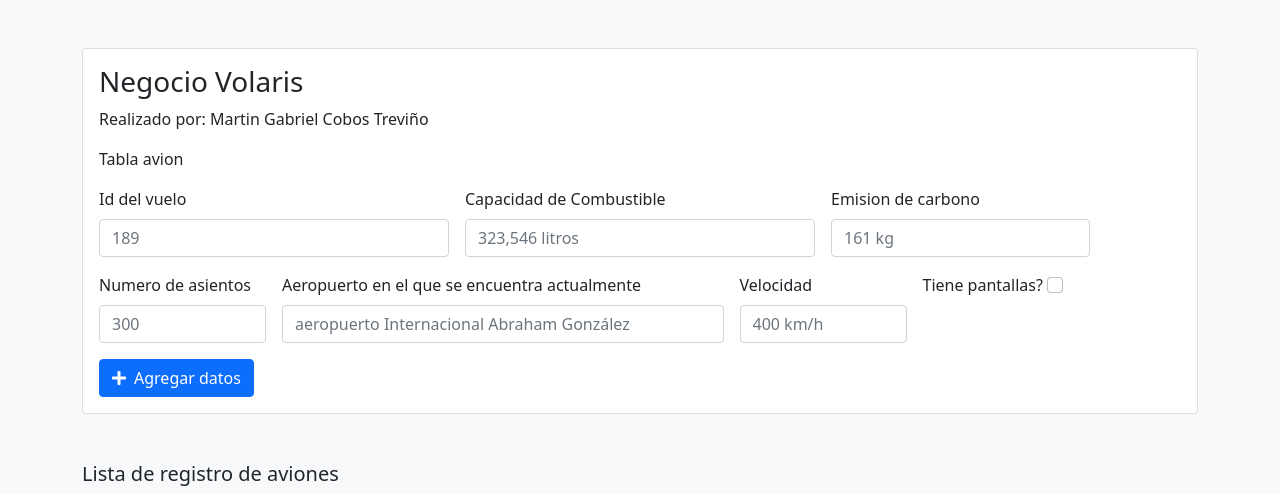
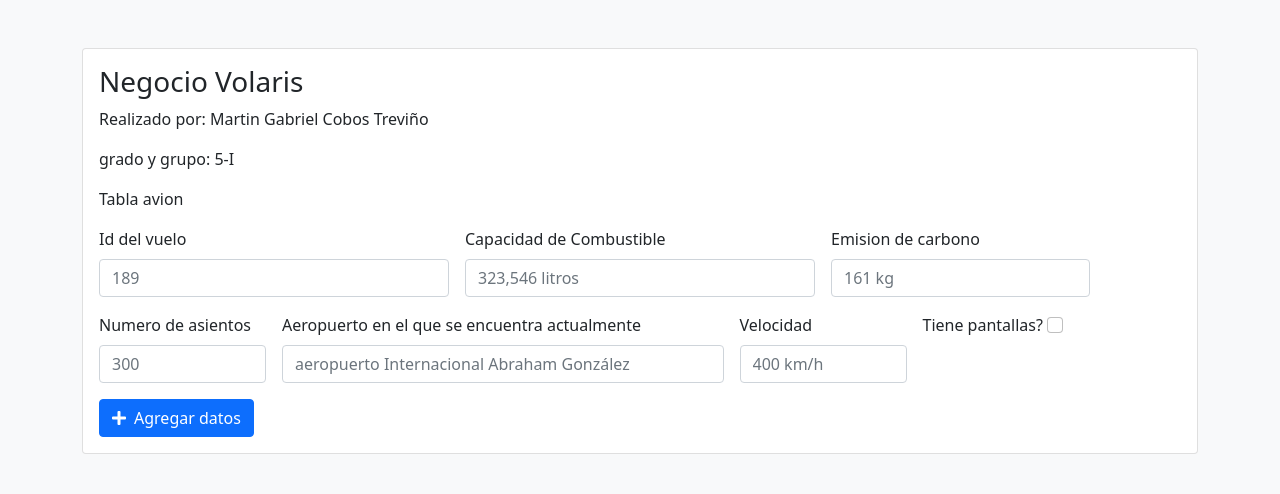
Before and after one commit to CobosTrevinoMartinGabriel/u2_crud_tblAvion, a PHP site: page /index.php in a window 1280 px wide. Shown: the part 59-553 px from the top of the page. Run offline with PHP 8.4, Linux system fonts and the light colour scheme; data comes from the database, SQL or seed files in the repository; some libraries are stand-ins or nearby versions.

Commit message:
Update index.php

```diff
--- a/index.php
+++ b/index.php
@@ -54,6 +54,7 @@
             <div class="card-body">
                 <h3 class="card-title">Negocio Volaris</h3>
                 <p class="card-text">Realizado por: Martin Gabriel Cobos Treviño</p>
+                <p class="card-text" >grado y grupo: 5-I</p>
                 <p class="card-text" >Tabla avion</p>
 
                 <!-- tampilkan pesan sukses ditambah -->
```
